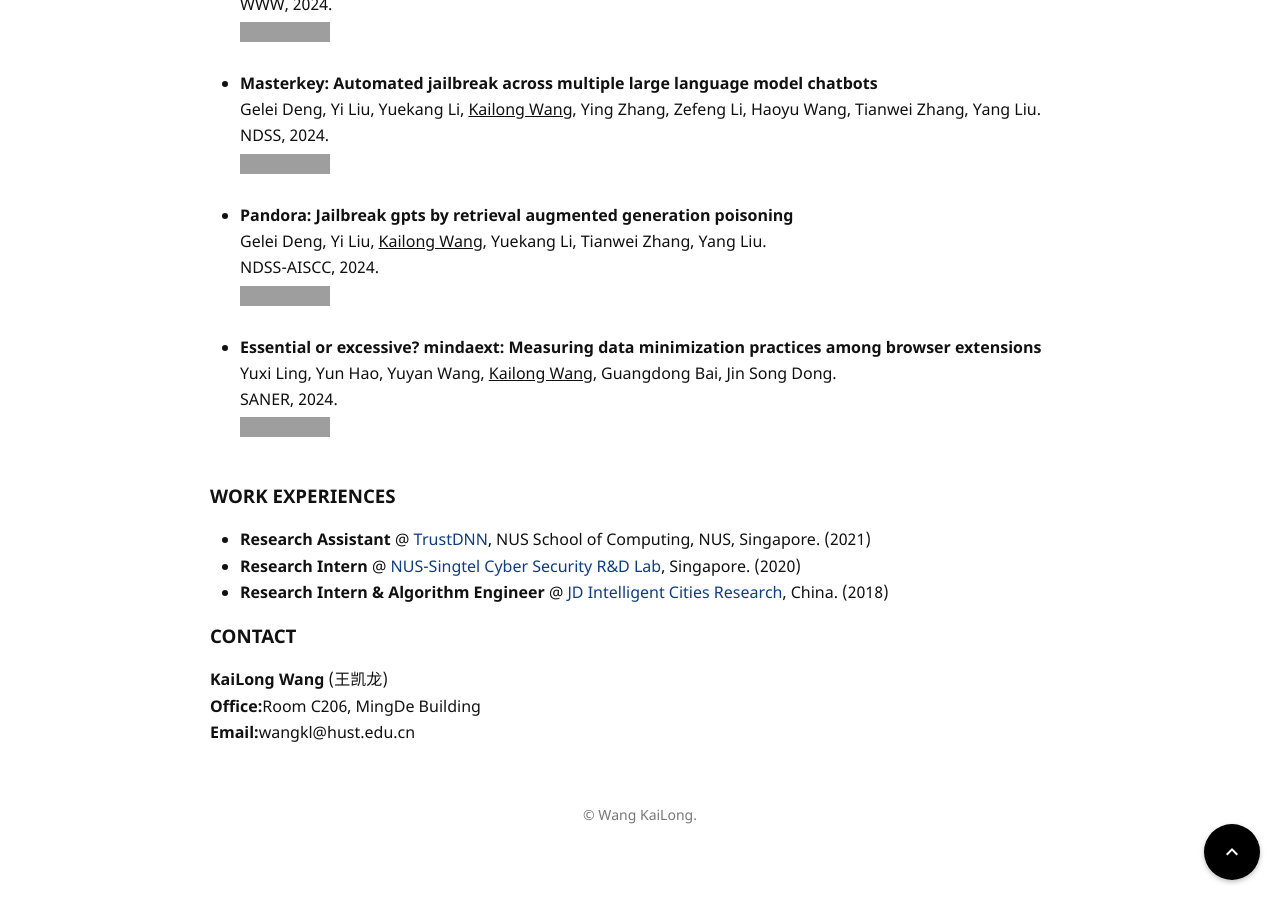
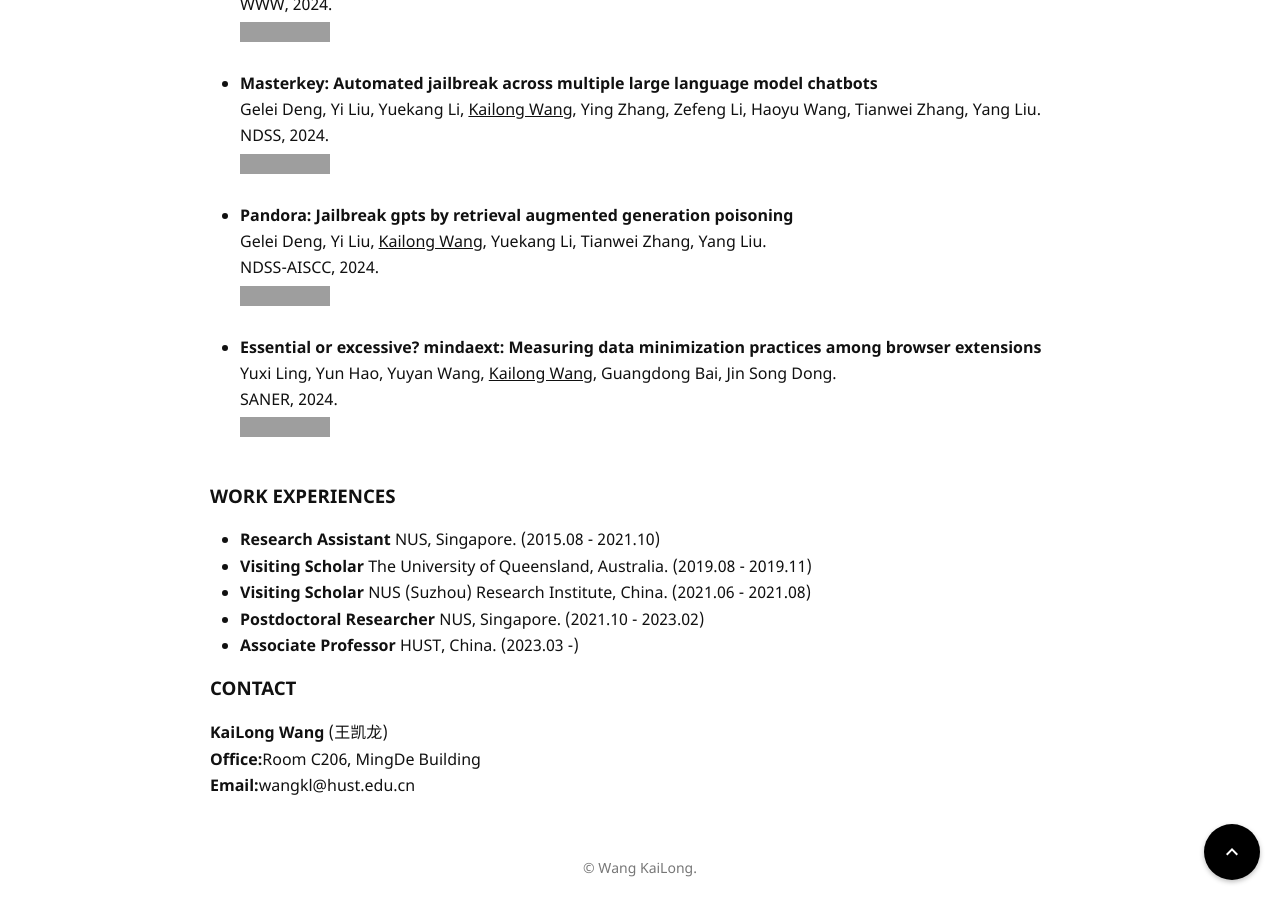
Before and after one commit to izZCrown/izZCrown.github.io, a Jekyll site: the page built from index.html, in a window 1280 px wide and 900 px high, scrolled down 1476 px. Built offline with Jekyll 4.4.1, drawn with Linux system fonts in a browser that asks for light colours; some web fonts are replaced; grey boxes are pictures that could not be loaded.

Commit message:
Initial commit

```diff
--- a/index.html
+++ b/index.html
@@ -209,28 +209,35 @@ layout: default
   <div><h3>WORK EXPERIENCES</h3></div>
     <ul>
       <li>
-        <b>Research Assistant</b> @ <a href="https://trustdnn.comp.nus.edu.sg/">TrustDNN</a>, NUS School of Computing, NUS, Singapore.
-        (2021)
+        <b>Research Assistant</b> NUS, Singapore.
+        (2015.08 - 2021.10)
         <br/>
       </li>
 
       <li>
-        <b>Research Intern</b> @ <a href="https://www.comp.nus.edu.sg/~david/">NUS-Singtel Cyber Security R&D Lab</a>, Singapore.
-        (2020)
+        <b>Visiting Scholar</b> The University of Queensland, Australia.
+        (2019.08 - 2019.11)
         <br/>
       </li>
 
-      <!-- <li>
-        <b>Undergrad Research Assistant</b> @ <a href="https://lihuixidian.github.io/">Data Engineering and Security Lab</a>, Xidian Univ., China.
-        (2018 - 2019)
+      <li>
+        <b>Visiting Scholar</b> NUS (Suzhou) Research Institute, China.
+        (2021.06 - 2021.08)
         <br/>
-      </li> -->
+      </li>
 
       <li>
-        <b>Research Intern & Algorithm Engineer</b> @ <a href="https://icity.jd.com/english">JD Intelligent Cities Research</a>, China.
-        (2018)
+        <b>Postdoctoral Researcher</b> NUS, Singapore.
+        (2021.10 - 2023.02)
         <br/>
       </li>
+
+      <li>
+        <b>Associate Professor</b> HUST, China.
+        (2023.03 -)
+        <br/>
+      </li>
+
     </ul>
 
     <!-- <style>
```
